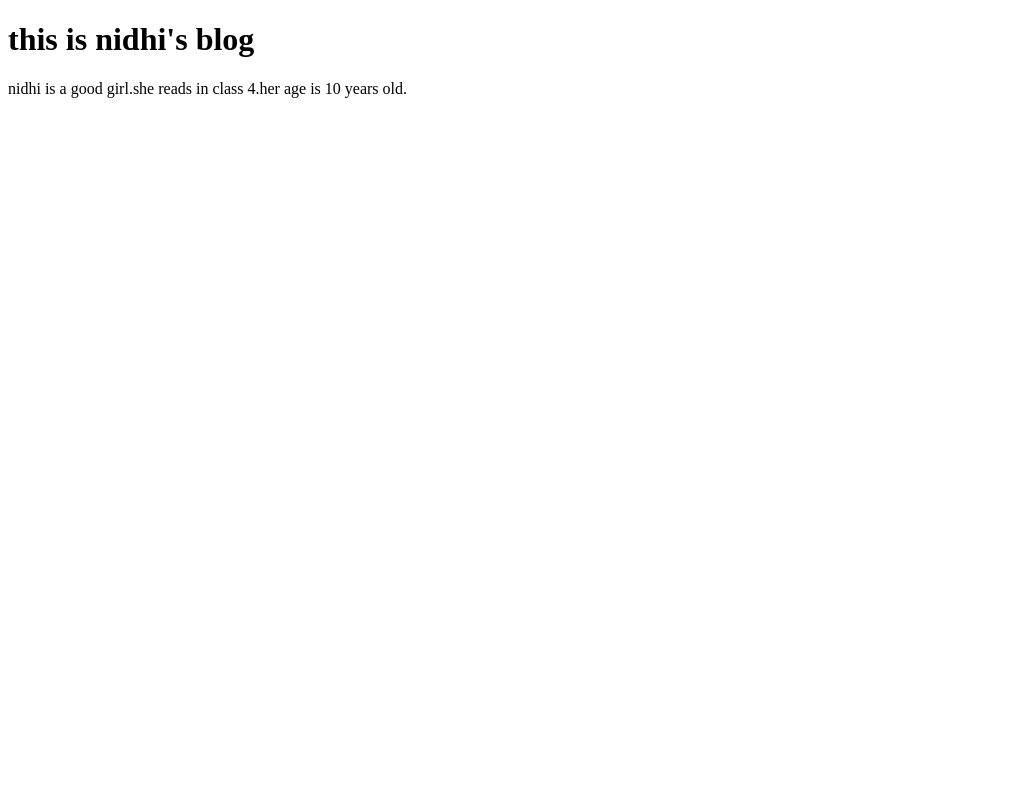
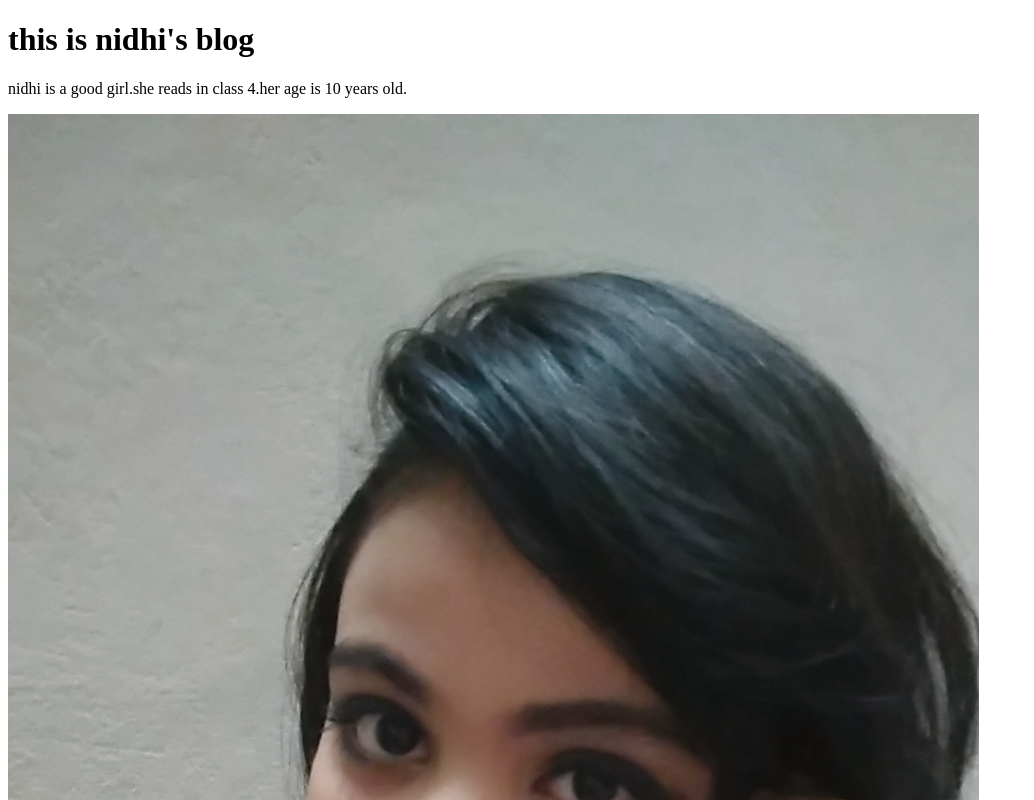
Before and after one commit to sajneen-siddiqua/nidhi, a plain HTML site: page index.html in a window 1280 px wide. Shown: the top 800 px of the page, without its empty margins (0-1034 px from the left). Drawn offline with Linux system fonts and the light colour scheme.

Commit message:
nidhi's blog

```diff
--- a/index.html
+++ b/index.html
@@ -9,5 +9,6 @@
 <body>
     <h1>this is nidhi's blog</h1>
     <p>nidhi is a good girl.she reads in class 4.her age is 10 years old.</p>
+    <img src="nidhi.jpg.jpg" alt="">
 </body>
 </html>
```
Also changed, not shown: nidhi.jpg.jpg (added).
